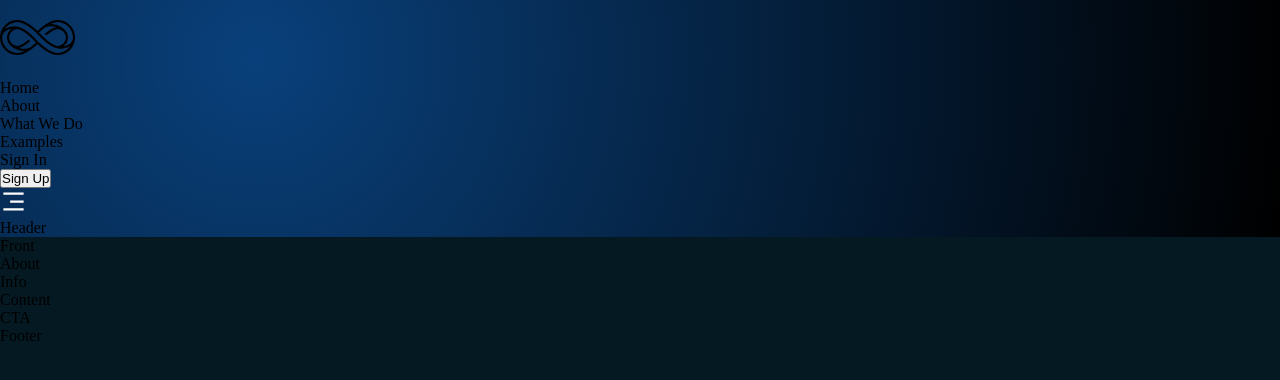
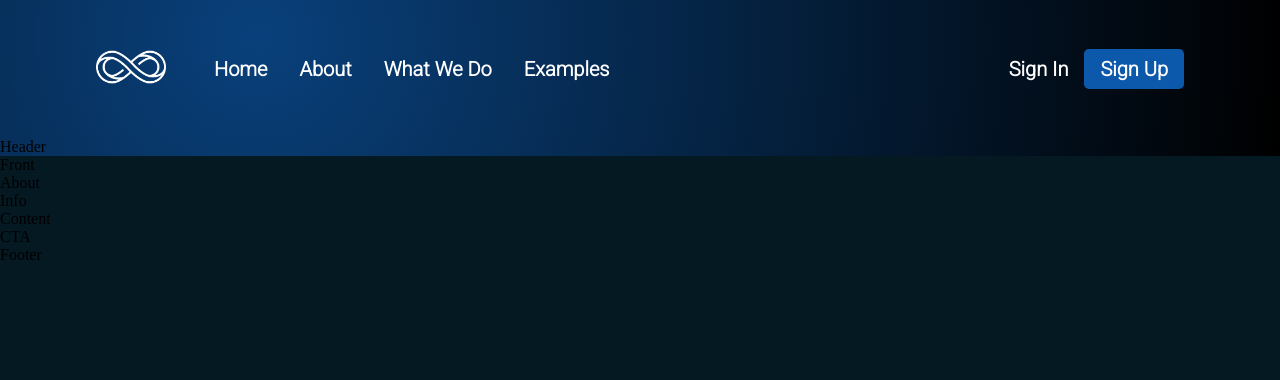
Before and after one commit to shaafshahzad/first-react-website, a React (Create React App) app: page / in a window 1280 px wide. Shown: the top 380 px of the page. Built offline with nearby package versions, Linux system fonts and the light colour scheme.

Commit message:
Added styles to navbar

```diff
--- a/src/components/navbar/navbar.css
+++ b/src/components/navbar/navbar.css
@@ -0,0 +1,129 @@
+.navbar {
+    display: flex;
+    justify-content: space-between;
+    align-items: center;
+    padding: 2rem 6rem;
+}
+
+.navbar-links {
+    flex: 1;
+    display: flex;
+    justify-content: flex-start;
+    align-items: center;
+}
+
+.navbar-links_logo {
+    filter: invert(1);
+    margin-right: 2rem;
+}
+
+.navbar-links_logo img {
+    width: 70px;
+    height: 70px;
+}
+
+.navbar-links_container {
+    display: flex;
+    align-items: center;
+}
+
+.navbar-sign {
+    display: flex;
+    justify-content: flex-end;
+    align-items: center;
+}
+
+.navbar-links_container p,
+.navbar-sign p,
+.navbar-menu_container {
+    color: white;
+    font-family: var(--font-family);
+    font-weight: 600;
+    font-size: 20px;
+    text-transform: capitalize;
+    margin: 0 1rem;
+    cursor: pointer;
+}
+
+.navbar-sign button,
+.navbar-menu_container button {
+    padding: 0.5rem 1rem;
+    color: white;
+    background: #0C59AB;
+    font-family: var(--font-family);
+    font-weight: 600;
+    border-radius: 5px;
+    font-size: 20px;
+    border: none;
+    outline: none;
+    cursor: pointer;
+}
+
+.navbar-menu {
+    margin-left: 1rem;
+    display: none;
+    position: relative;
+}
+
+.navbar-menu svg {
+    cursor: pointer;
+}
+
+.navbar-menu_container {
+    display:flex;
+    justify-content: flex-end;
+    align-items: flex-end;
+    flex-direction: column;
+    text-align: end;
+    background-color: var(--color-footer);
+    padding: 2rem;
+    position: absolute;
+    top: 40px;
+    right: 0;
+    margin-top: 1rem;
+    min-width: 210px;
+    border-radius: 5px;
+    box-shadow: 0 0 5 rgba(0, 0, 0, 0, 0.2);
+}
+
+.navbar-menu_container p {
+    margin: 1rem 0;
+}
+
+.navbar-menu_container-links-sign {
+    display: none;
+}
+
+@media screen and (max-width: 1050px) {
+    .navbar-links_container {
+        display: none;
+    }
+
+    .navbar-menu {
+        display: flex;
+    }
+}
+
+@media screen and (max-width: 700px) {
+    .navbar {
+        padding: 2rem 4rem;
+    }
+}
+
+@media screen and (max-width: 550px) {
+    .navbar {
+        padding: 2rem;
+    }
+
+    .navbar-sign {
+        display: none;
+    }
+
+    .navbar-menu_container {
+        top: 20px;
+    }
+
+    .navbar-menu_container-links-sign {
+        display: block;
+    }
+}
```
